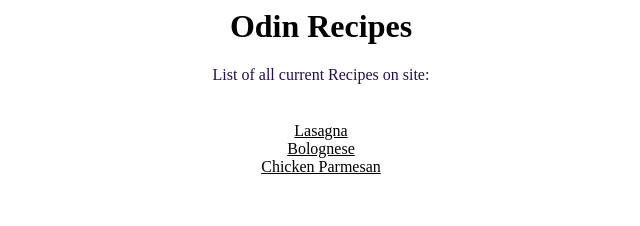
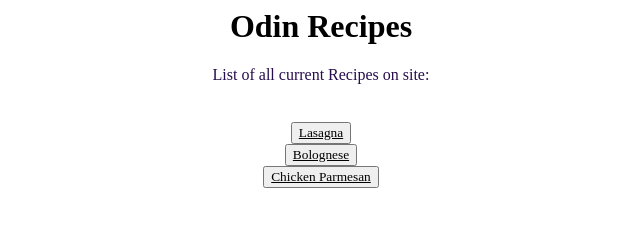
Before and after one commit to Arcanedarkness/odin-recipes, a plain HTML site: page index.html in a window 1280 px wide. Shown: the whole page, without its empty margins (319-959 px from the left). Drawn offline with Linux system fonts and the light colour scheme.

Commit message:
Add button to each link in list

```diff
--- a/index.html
+++ b/index.html
@@ -12,9 +12,21 @@
 
     <div class="recipe-list-container">
         <ul class="recipe-list">
-            <li class="recipe-list-item"><a class="recipe-list-item-link" href="./recipes/worlds-best-lasagna.html">Lasagna</a></li>
-            <li class="recipe-list-item"><a class="recipe-list-item-link" href="./recipes/slow-cooker-bolognese.html">Bolognese</a></li>
-            <li class="recipe-list-item"><a class="recipe-list-item-link" href="./recipes/simple-chicken-parmesan.html">Chicken Parmesan</a></li>
+            <li class="recipe-list-item">
+                <button class="recipe-list-item-button">
+                    <a class="recipe-list-item-link" href="./recipes/worlds-best-lasagna.html">Lasagna</a>
+                </button>
+            </li>
+            <li class="recipe-list-item">
+                <button class="recipe-list-item-button">
+                    <a class="recipe-list-item-link" href="./recipes/slow-cooker-bolognese.html">Bolognese</a>
+                </button>
+            </li>
+            <li class="recipe-list-item">
+                <button class="recipe-list-item-button">
+                    <a class="recipe-list-item-link" href="./recipes/simple-chicken-parmesan.html">Chicken Parmesan</a>
+                </button>
+            </li>
         </ul>
     </div>
 </body>
```
